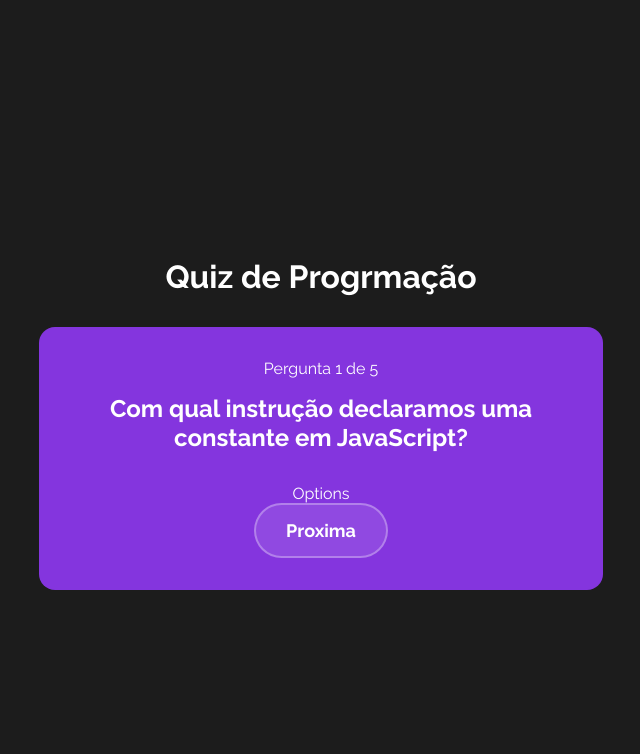
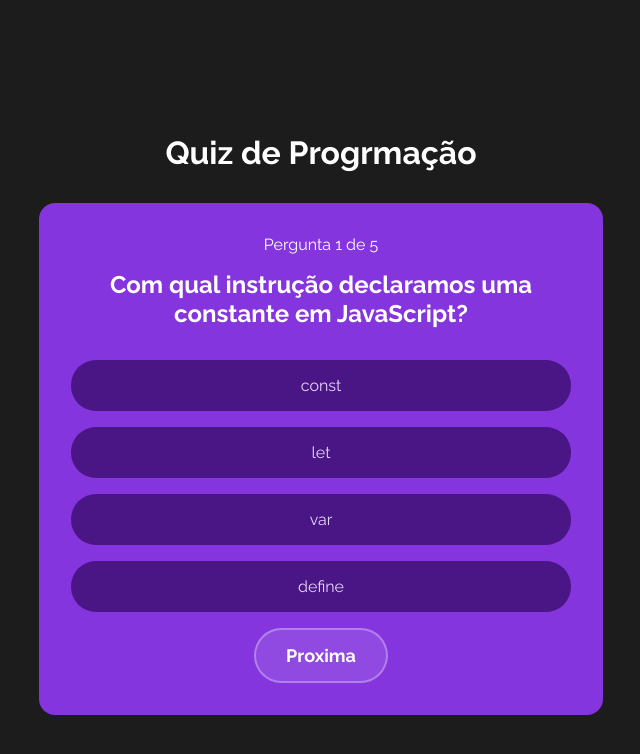
Before and after one commit to IsraelHamdan/React-Quiz, a React (Vite) app: page / in a window 1280 px wide. Both pictures are taken after a click on the button "Iniciar". Shown: the top 754 px of the page, without its empty margins (319-959 px from the left). Built offline with nearby package versions, Linux system fonts and the light colour scheme.

Commit message:
estilização das perguntas concluida!

```diff
--- /dev/null
+++ b/src/components/Options/Options.css
@@ -0,0 +1,19 @@
+.option {
+  background-color: #3c0e70;
+  border-radius: 0.5rem;
+  padding: 1rem;
+  margin-bottom: 1rem;
+  cursor: pointer;
+  opacity: 0.8;
+  transition: 0.4s;
+  border-radius: 25px;
+}
+
+.option:hover {
+  opacity: 1;
+}
+
+#questions-options,
+.options-tag {
+  margin-bottom: 0;
+}
--- /dev/null
+++ b/src/components/Options/Options.jsx
@@ -0,0 +1,17 @@
+/* eslint-disable no-unused-vars */
+import { useContext } from "react";
+import { QuizContext } from "../../context/quiz";
+
+import "./Options.css";
+
+const Options = ({ option }) => {
+  const [quizState, dispatch] = useContext(QuizContext);
+
+  return (
+    <div className="option">
+      <p className="options-tag">{option}</p>
+    </div>
+  );
+};
+
+export default Options;
--- a/src/components/Question/Question.jsx
+++ b/src/components/Question/Question.jsx
@@ -1,5 +1,7 @@
 import { useContext } from "react";
 import { QuizContext } from "../../context/quiz";
+
+import Options from "../Options/Options";
 
 import "./Question.css";
 
@@ -13,7 +15,11 @@
         Pergunta {quizState.currentQuestion + 1} de {quizState.questions.length}
       </p>
       <h2 className="question-title">{currentQuestion.question}</h2>
-      <p className="questions-options">Options</p>
+      <div id="questions-options">
+        {currentQuestion.options.map((option) => (
+          <Options key={option} option={option} />
+        ))}
+      </div>
       <button
         onClick={() => dispatch({ type: "CHANGE_QUESTION" })}
         className="questions-btn btn">
```
